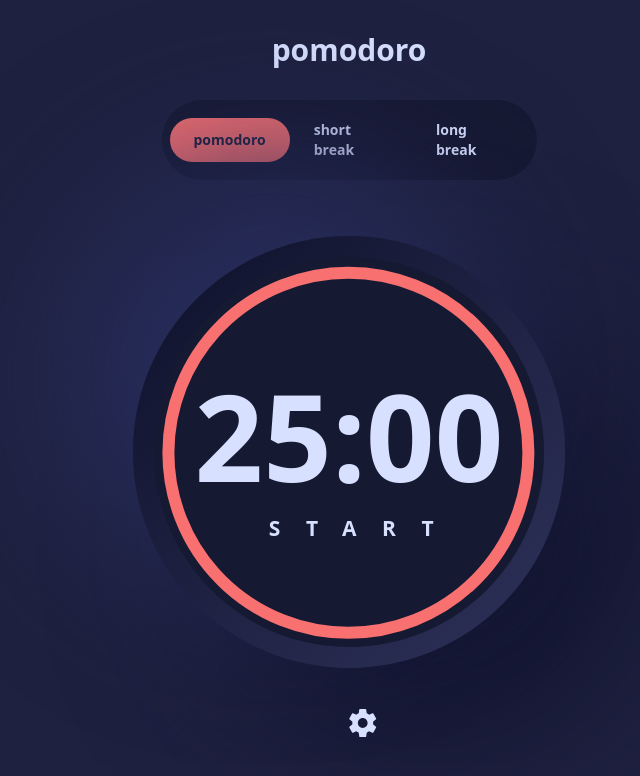
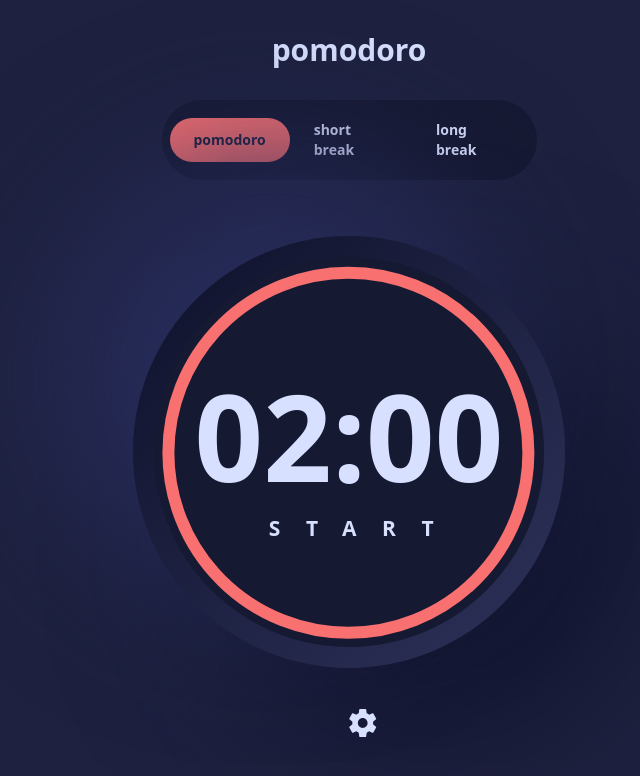
Before and after one commit to AlecANL/pomodoro-app-v2, an Angular app: page / in a window 1280 px wide. Shown: the top 776 px of the page, without its empty margins (291-931 px from the left). Built offline with nearby package versions, Linux system fonts and the light colour scheme.

Commit message:
:fire: feat(timer): add basic timer functionality :green_heart:

```diff
--- a/src/app/modules/timer/components/timer-button/timer-button.component.html
+++ b/src/app/modules/timer/components/timer-button/timer-button.component.html
@@ -1,4 +1,4 @@
-<section class="timer">
+<section class="timer" (click)="toggle()">
   <button class="timer-btn">
     <svg id="svg" class="progress-ring" height="277" width="277">
       <circle
@@ -14,8 +14,11 @@
       ></circle>
     </svg>
     <div class="timing">
-      <h2>25:00</h2>
-      <span>start</span>
+      <!-- <h2>25:00</h2> -->
+      <h2>{{ present(time) }}</h2>
+      <span>
+        {{ togglePlay ? "paused" : "start" }}
+      </span>
     </div>
   </button>
 </section>
--- a/src/app/modules/timer/components/timer-button/timer-button.component.ts
+++ b/src/app/modules/timer/components/timer-button/timer-button.component.ts
@@ -1,12 +1,42 @@
-import { Component, OnInit } from '@angular/core';
+import { Component, OnDestroy, OnInit } from '@angular/core';
 
 @Component({
   selector: 'timer-button',
   templateUrl: './timer-button.component.html',
   styleUrls: ['./timer-button.component.css'],
 })
-export class TimerButtonComponent implements OnInit {
+export class TimerButtonComponent implements OnInit, OnDestroy {
+  time: number = 2 * 60;
+  timing!: ReturnType<typeof setInterval>;
+  togglePlay: boolean = false;
+
+  ngOnInit(): void {}
+
   constructor() {}
 
-  ngOnInit(): void {}
+  toggle() {
+    this.togglePlay = !this.togglePlay;
+    console.log(this.togglePlay ? 'paused' : 'play');
+    !this.togglePlay ? this.pauseTimer() : this.handleTiming();
+  }
+
+  handleTiming() {
+    this.timing = setInterval(() => {
+      this.time = this.time - 1;
+    }, 1000);
+  }
+
+  present(value: number) {
+    return `${('0' + Math.floor(value / 60)).slice(-2)}:${(
+      '0' + Math.floor(value % 60)
+    ).slice(-2)}`;
+  }
+
+  pauseTimer() {
+    clearInterval(this.timing);
+  }
+
+  ngOnDestroy(): void {
+    clearInterval(this.timing);
+  }
 }
```
